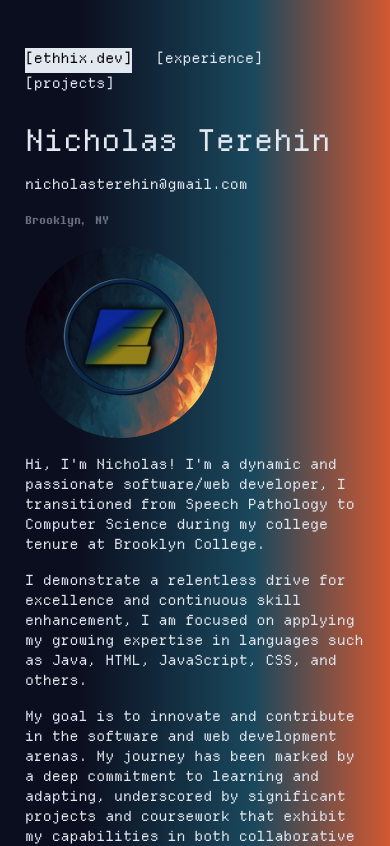
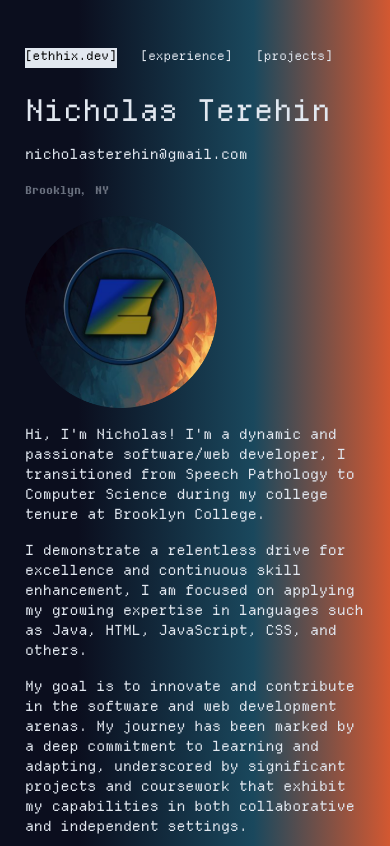
Before and after one commit to ethhix/Personal-Website, a React (Vite) app: page / in a window 390 px wide. Shown: the top 846 px of the page. Built offline with nearby package versions, Linux system fonts and the light colour scheme; a web font is replaced by a local one.

Commit message:
Header is now resizable for devices with a smaller display

```diff
--- a/src/components/Header.jsx
+++ b/src/components/Header.jsx
@@ -6,7 +6,7 @@ function Header() {
   const location = useLocation();
   const currentPage = location.pathname;
   return (
-    <header className="flex flex-wrap gap-x-6 text-slate-200">
+    <header className="flex flex-wrap text-xs sm:text-sm gap-x-6 text-slate-200">
       <ScrambleAnchor
         text="[ethhix.dev]"
         to="/"
```
